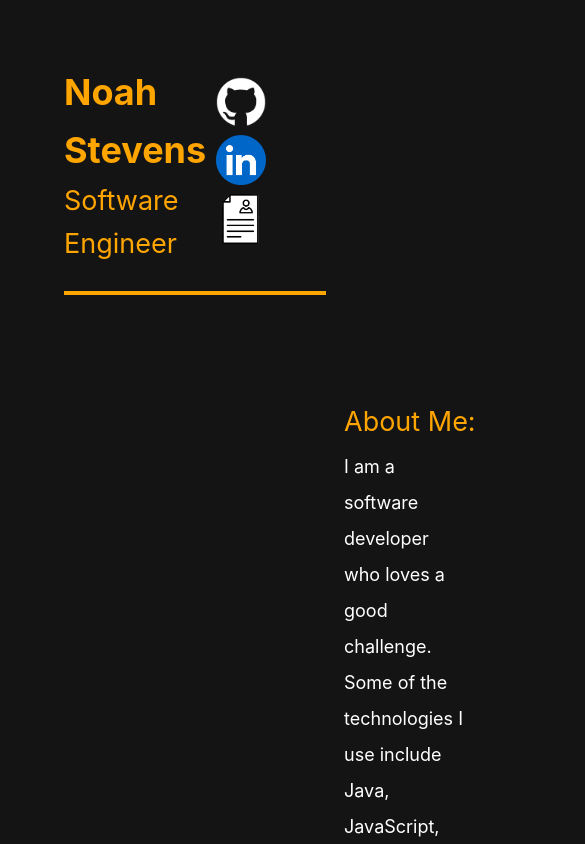
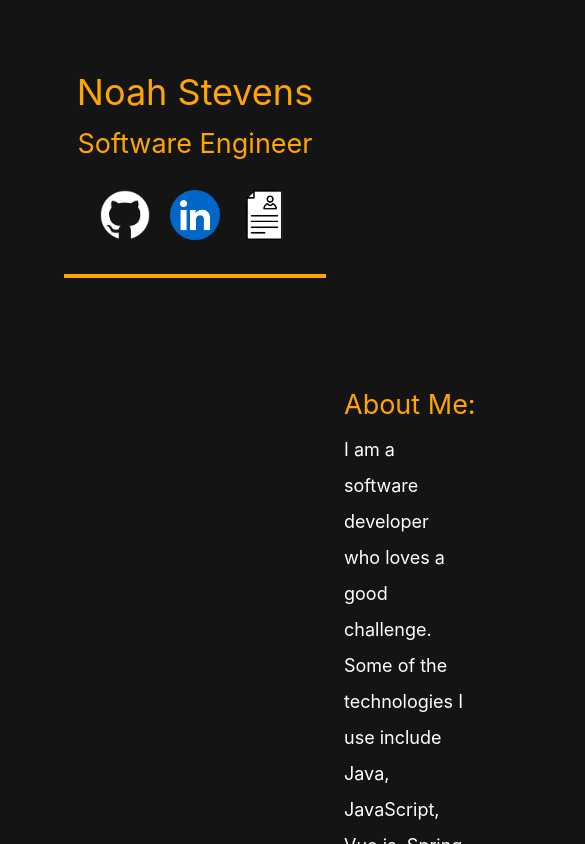
Before and after one commit to Skeffy/skeffy.github.io, a Vue app: page / in a window 390 px wide. Shown: the top 844 px of the page, 585 px wide, since content can reach past the window. Built offline with nearby package versions, Linux system fonts and the light colour scheme.

Commit message:
Added responsive style rulses

```diff
--- a/src/App.vue
+++ b/src/App.vue
@@ -29,6 +29,7 @@ import Education from './components/Education.vue';
     flex-direction: column;
   }
 
+@media (min-width: 1300px) {
   #content {
     display: grid;
     grid-template-columns: 2fr 1fr;
@@ -53,12 +54,22 @@ import Education from './components/Education.vue';
   #education {
     grid-area: education;
   }
+}
 
-.module {
-  background-color: rgba(0, 0, 0, 0.3);
-  border-radius: 25px;
-  padding: 25px;
+@media (min-width: 950px) {
+  #lists {
+    grid-area: lists;
+    margin-bottom: 50px;
+    margin-top: 50px;
     display: flex;
-  flex-direction: column;
+    justify-content: space-evenly;
+    align-items:first baseline;
+  }
+}
+
+@media (max-width: 950px) {
+  #body {
+
+  }
 }
 </style>
--- a/src/components/PageHeader.vue
+++ b/src/components/PageHeader.vue
@@ -23,14 +23,27 @@
 </template>
 
 <style scoped>
+
+.icon {
+    height: 50px;
+    width: 50px;
+    margin-left: 10px;
+    margin-right: 10px;
+}
+
+header {
+    padding-bottom: 25px;
+    margin-bottom: 100px;
+    border-bottom: 4px solid orange
+}
+
+@media (min-width: 950px) {
+
     header {
         display: grid;
         grid-template-columns: 1fr 1fr 1fr;
         grid-template-areas:
         ". heading links";
-    padding-bottom: 25px;
-    margin-bottom: 100px;
-    border-bottom: 4px solid orange
     }
 
     #heading>h1 {
@@ -48,11 +61,22 @@ header {
         align-self: center;
         padding-right: 50px;
     }
+}
 
-.icon {
-    height: 50px;
-    width: 50px;
-    margin-left: 10px;
-    margin-right: 10px;
+@media (max-width: 950px) {
+    header {
+        display: flex;
+        flex-direction: column;
+    }
+
+    #heading {
+        justify-items: center;
+        margin-bottom: 25px;
+    }
+
+    #links {
+        margin-left: auto;
+        margin-right: auto;
+    }
 }
 </style>
```
Lines whose indentation alone changed are shown as unchanged.
